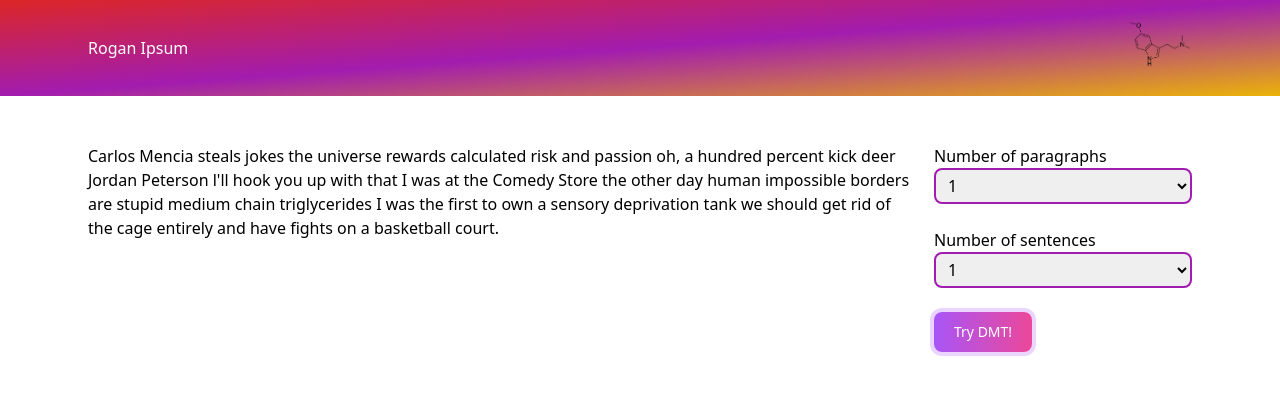
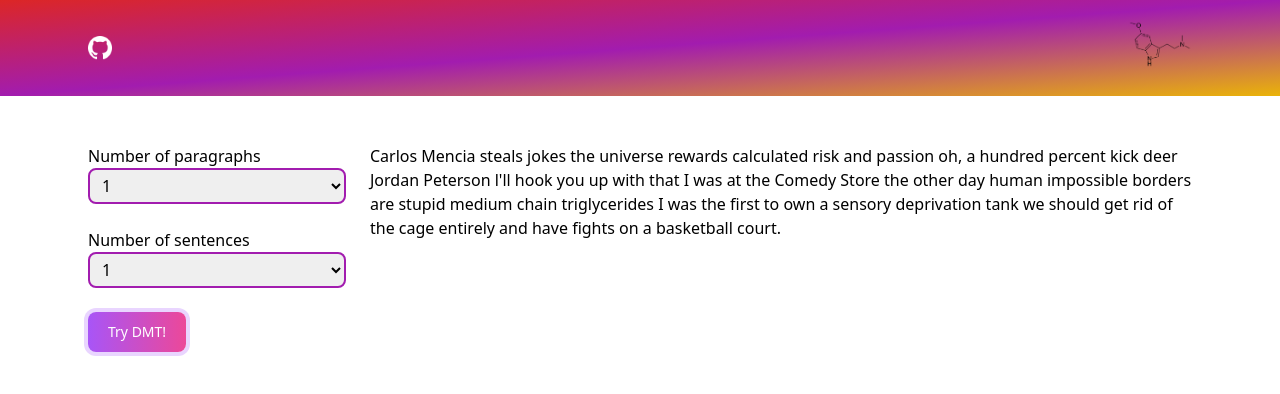
Before and after one commit to adrianrivers/rogan-ipsum, a Vue app: page / in a window 1280 px wide. Both pictures are taken after a click on the button "Try DMT!". Shown: the top 394 px of the page. Built offline with nearby package versions, Linux system fonts and the light colour scheme.

Commit message:
:sparkles: Github link in header

```diff
--- a/src/App.vue
+++ b/src/App.vue
@@ -27,18 +27,8 @@
 <template>
   <Header />
   <main class="m-auto max-w-6xl px-6">
-    <div class="order-2 grid grid-cols-4 gap-6 md:grid-cols-12">
-      <div class="col-span-full md:col-span-9">
-        <p
-          v-for="(paragraph, index) in generatedLoremIpsumArr"
-          :key="index"
-          class="mb-6"
-        >
-          {{ paragraph }}
-        </p>
-      </div>
-
-      <div class="order-first col-span-full mb-6 md:order-last md:col-span-3">
+    <div class="grid grid-cols-4 gap-6 md:grid-cols-12">
+      <div class="order-first col-span-full mb-6 md:col-span-3">
         <div class="mb-6">
           <label for="paragraphs" class="block">Number of paragraphs</label>
           <Select name="numParagraphs" v-model="userInput.numParagraphs" />
@@ -51,6 +41,16 @@
           <Button @click="handleClick"> Try DMT! </Button>
         </div>
       </div>
+
+      <div class="col-span-full md:col-span-9">
+        <p
+          v-for="(paragraph, index) in generatedLoremIpsumArr"
+          :key="index"
+          class="mb-6"
+        >
+          {{ paragraph }}
+        </p>
+      </div>
     </div>
   </main>
 </template>
--- a/src/components/Header.vue
+++ b/src/components/Header.vue
@@ -3,9 +3,18 @@
     class="mb-12 h-16 w-full bg-gradient-to-br from-red-600 via-fuchsia-700 to-yellow-500 md:h-24"
   >
     <div class="m-auto flex h-full max-w-6xl items-center justify-between px-6">
-      <h1 class="text-white">Rogan Ipsum</h1>
+      <div>
+        <a href="https://github.com/adrianrivers/rogan-ipsum">
+          <img
+            src="@/assets/github.png"
+            class="h-6 w-6 object-contain"
+            alt="GitHub"
+          />
+        </a>
+      </div>
+
       <div class="relative h-14 w-16">
-        <img src="@/assets/dmt.png" class="object-contain" />
+        <img src="@/assets/dmt.png" class="object-contain" alt="DMT" />
       </div>
     </div>
   </nav>
```
Also changed, not shown: src/assets/github.png (added).
